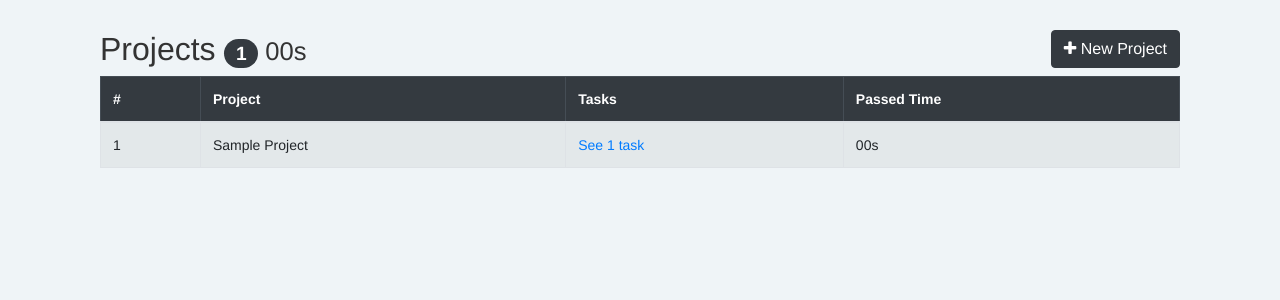
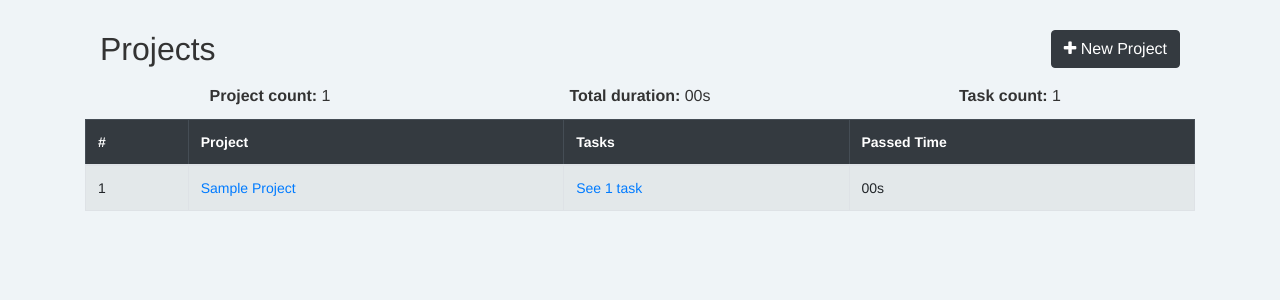
Before and after one commit to oussama-he/prodUtils, a Django app: page /pomodoro/projects/ in a window 1280 px wide. Shown: the part 55-355 px from the top of the page. Run offline with Django 3.2, Linux system fonts and the light colour scheme; tables that the repository leaves empty hold one stand-in row (values such as "Sample post"); data that the repository does not hold is empty; some libraries are stand-ins or nearby versions.

Commit message:
Add stats to all projects page

```diff
--- a/pomodoro/templates/pomodoro/all-projects.html
+++ b/pomodoro/templates/pomodoro/all-projects.html
@@ -5,14 +5,26 @@
 {% block content %}
 <div class="container">
   <div class="row">
-      <div class="col-12">
-        <h2>Projects
-          <small>
-            <span class="badge badge-pill badge-dark">{{projects.count}}</span>
-            <span title="Total Duration">{{total_duration|format_duration}}</span>
-          </small>
-          <a href="{% url 'pomodoro:new-project' %}" class="btn btn-dark float-right text-bold"><i class="fa fa-plus"></i> New Project</a>
-        </h2>
+    <div class="col-12">
+      <h2>Projects
+        <a href="{% url 'pomodoro:new-project' %}" class="btn btn-dark float-sm-right text-bold"><i class="fa fa-plus"></i> New Project</a>
+      </h2>
+    </div>
+  </div>
+
+  <div class="row center-panel">
+    <div class="col-12 col-sm-4 col-md-4">
+      <h6><strong>Project count:</strong> {{projects.count}}</h6>
+    </div>
+    <div class="col-12 col-sm-4 col-md-4">
+      <h6><strong>Total duration:</strong> {{total_duration|format_duration}}</h6>
+    </div>
+    <div class="col-12 col-sm-4 col-md-4">
+      <h6><strong>Task count:</strong> {{tasks_count}}</h6>
+    </div>
+  </div>
+
+      <div class="row">
         <table class="table table-striped table-bordered table-list table-hover">
           <thead class="table-dark">
           <tr>
@@ -26,7 +38,9 @@
           {% for project in projects %}
           <tr>
             <td>{{forloop.counter}}</td>
-            <td>{{project.title|title}}</td>
+            <td>
+              <a href="{% url 'pomodoro:project-detail' project.pk %}">{{project.title|title}}</a>
+            </td>
             <td>
               <a href="{% url 'pomodoro:project-tasks' pk=project.pk %}">See {{project.task_count}} task{% if project.task_count > 1%}s{% endif %}</a>
             </td>
@@ -36,6 +50,7 @@
           </tbody>
         </table>
       </div>
+      </div>
   </div>
 </div>
 
--- a/pomodoro/views.py
+++ b/pomodoro/views.py
@@ -17,12 +17,15 @@ TIMEOUT_WORK = 25
 def get_all_projects(request):
     projects = Project.objects.all()
     total_duration = 0
+    tasks_count = 0
     for project in projects:
         for task in project.task_set.all():
             total_duration += task.duration
+            tasks_count += 1
     return render(request, 'pomodoro/all-projects.html', {
         "projects": projects,
         "total_duration": total_duration,
+        "tasks_count": tasks_count,
 })
 
 
```
